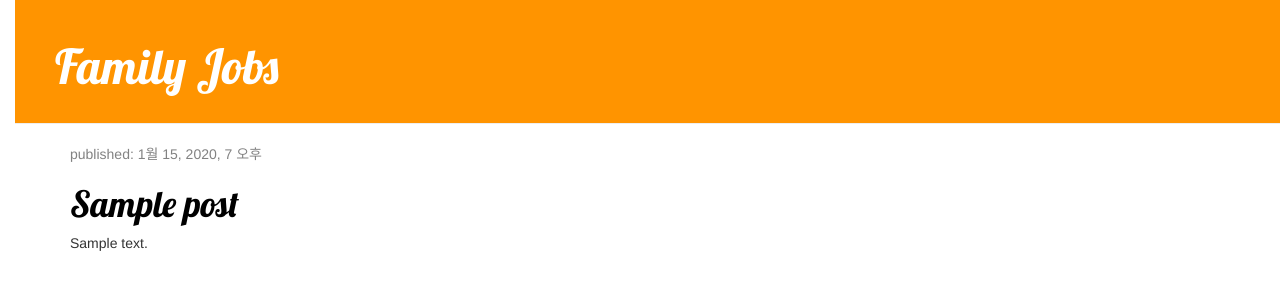
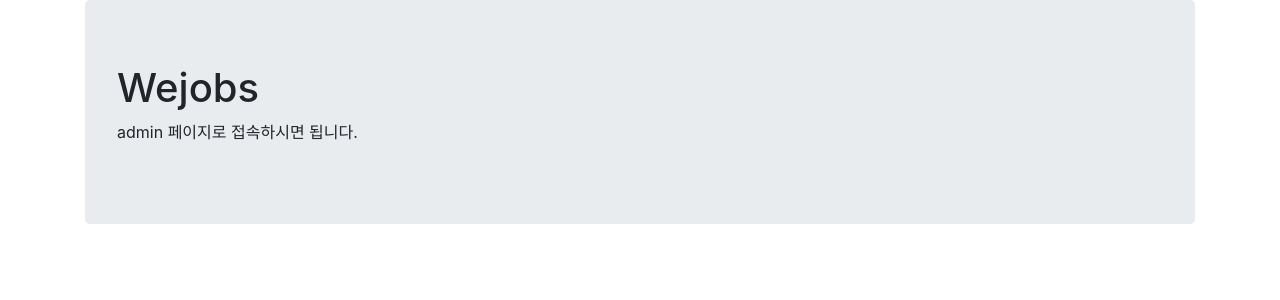
Before and after one commit to khleegit/wejobs, a Django app: page / in a window 1280 px wide. Shown: the top 300 px of the page. Run offline with Django 3.2, Linux system fonts and the light colour scheme; tables that the repository leaves empty hold one stand-in row (values such as "Sample post"); some libraries are stand-ins or nearby versions.

Commit message:
2020-03-08 16:41 change to admin

```diff
--- a/fmjobs/static/css/fmjobs.css
+++ b/fmjobs/static/css/fmjobs.css
@@ -9,8 +9,10 @@
 
 .page-header {
     background-color: #ff9400;
+    /* background-image: url('happyfamily.jpg'); */
     margin-top: 0;
     padding: 20px 20px 20px 40px;
+    /* height: 1000px; */
 }
 
 .page-header h1, .page-header h1 a, .page-header h1 a:visited, .page-header h1 a:active {
--- a/fmjobs/templates/fmjobs/base.html
+++ b/fmjobs/templates/fmjobs/base.html
@@ -1,8 +1,8 @@
 {% load static %}
-
+<!DOCTYPE html>
 <html>
     <head>
-        <title>Django Girls blog</title>
+        <title>Family Jobs</title>
         <link rel="stylesheet" href="//maxcdn.bootstrapcdn.com/bootstrap/3.2.0/css/bootstrap.min.css">
         <link rel="stylesheet" href="//maxcdn.bootstrapcdn.com/bootstrap/3.2.0/css/bootstrap-theme.min.css">
         <link rel="stylesheet" href="{% static 'css/fmjobs.css' %}">
@@ -12,8 +12,11 @@
         <div class="page-header">
             {% if user.is_authenticated %}
                 <a href="{% url 'post_new' %}" class="top-menu"><span class="glyphicon glyphicon-plus"></span></a>
+                <p class="top-menu">Hello {{ user.username }} <small>(<a href="{% url 'logout' %}">Log out</a>)</small></p>
+            {% else %}
+                <a href="{% url 'login' %}" class="top-menu"><span class="glyphicon glyphicon-lock"></span></a>
             {% endif %}
-            <h1><a href="">Family Jobs </a></h1>
+            <h1><a href="{% url 'post_list' %}">Family Jobs </a></h1>
         </div>
 
         <div class="content container">
--- /dev/null
+++ b/fmjobs/templates/fmjobs/post_blank.html
@@ -0,0 +1,19 @@
+<!DOCTYPE html>
+<html lang="en">
+<head>
+  <title>Bootstrap Example</title>
+  <meta charset="utf-8">
+  <meta name="viewport" content="width=device-width, initial-scale=1">
+  <link rel="stylesheet" href="https://maxcdn.bootstrapcdn.com/bootstrap/4.4.1/css/bootstrap.min.css">
+  <script src="https://ajax.googleapis.com/ajax/libs/jquery/3.4.1/jquery.min.js"></script>
+  <script src="https://cdnjs.cloudflare.com/ajax/libs/popper.js/1.16.0/umd/popper.min.js"></script>
+  <script src="https://maxcdn.bootstrapcdn.com/bootstrap/4.4.1/js/bootstrap.min.js"></script>
+</head>
+<body>
+
+<div class="container">
+  <div class="jumbotron">
+    <h1>Wejobs</h1>
+    <p>admin 페이지로 접속하시면 됩니다.</p>
+  </div>
+</div>
--- a/fmjobs/templates/fmjobs/post_detail.html
+++ b/fmjobs/templates/fmjobs/post_detail.html
@@ -9,6 +9,7 @@
         {% endif %}
         {% if user.is_authenticated %}
              <a class="btn btn-default" href="{% url 'post_edit' pk=post.pk %}"><span class="glyphicon glyphicon-pencil"></span></a>
+             <a class="btn btn-default" href="{% url 'post_remove' pk=post.pk %}"><span class="glyphicon glyphicon-remove"></span></a>
         {% endif %}
         <h1>{{ post.title }}</h1>
         <p>{{ post.text|linebreaksbr }}</p>
--- a/fmjobs/urls.py
+++ b/fmjobs/urls.py
@@ -4,8 +4,11 @@
 from . import views
 
 urlpatterns = [
-    path('', views.post_list, name='post_list'),
-    path('post/<int:pk>/', views.post_detail, name='post_detail'),
-    path('post/new', views.post_new, name='post_new'),
-    path('post/<int:pk>/edit/', views.post_edit, name='post_edit'),
+    path('', views.post_blank, name='post_blank'),
+#    path('', views.login, name='login'),
+#    path('post/list', views.post_list, name='post_list'),
+#    path('post/<int:pk>/', views.post_detail, name='post_detail'),
+#    path('post/new', views.post_new, name='post_new'),
+#    path('post/<int:pk>/edit/', views.post_edit, name='post_edit'),
+#    path('post/(?P<pk>\d+)/remove/$', views.post_remove, name='post_remove'),
 ]
--- a/fmjobs/views.py
+++ b/fmjobs/views.py
@@ -3,8 +3,18 @@
 from .models import Post
 from .forms import PostForm
 from django.shortcuts import redirect
+from django.contrib.auth.decorators import login_required
+# Create your views here.
 
-# Create your views here.
+
+def post_blank(request):
+    return render(request, 'fmjobs/post_blank.html', {})
+
+def login(request):
+
+    return render(request, 'registration/login.html', {})
+
+@login_required
 def post_list(request):
     posts = Post.objects.filter(published_date__lte=timezone.now()).order_by('published_date')
     return render(request, 'fmjobs/post_list.html', {'posts': posts})
@@ -39,3 +49,8 @@
     else:
         form = PostForm(instance=post)
     return render(request, 'fmjobs/post_edit.html', {'form': form})
+
+def post_remove(request, pk):
+    post = get_object_or_404(Post, pk=pk)
+    post.delete()
+    return redirect('post_list')
--- a/wejobs/settings.py
+++ b/wejobs/settings.py
@@ -120,3 +120,6 @@
 
 STATIC_URL = '/static/'
 STATIC_ROOT = os.path.join(BASE_DIR, 'static')
+
+# login
+LOGIN_REDIRECT_URL = '/'
--- a/wejobs/urls.py
+++ b/wejobs/urls.py
@@ -15,8 +15,10 @@
 """
 from django.contrib import admin
 from django.urls import path, include
+from django.contrib.auth import views
 
 urlpatterns = [
     path('admin/', admin.site.urls),
+
     path('', include('fmjobs.urls')),
 ]
```
Also changed, not shown: fmjobs/templates/registration/login.html (added, +24 -0 lines), fmjobs/static/css/happyfamily.jpg (added).
